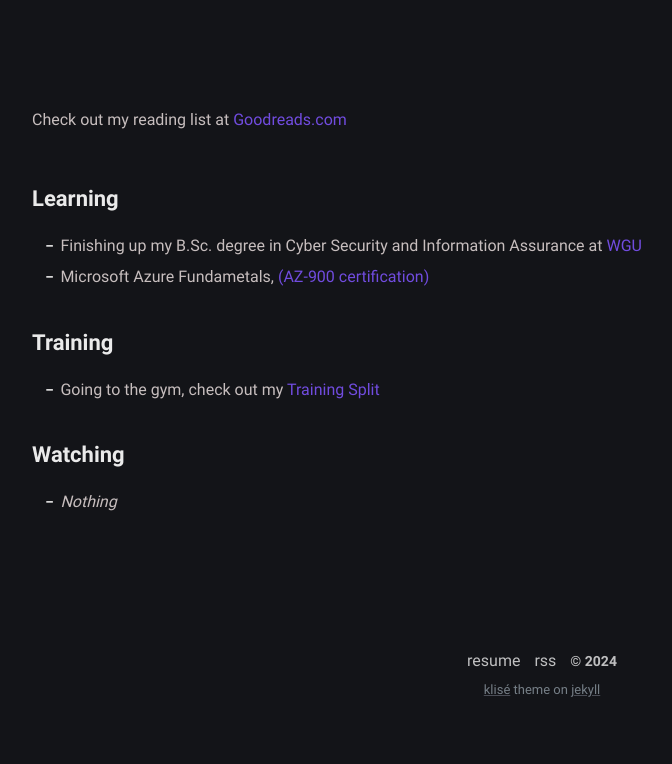
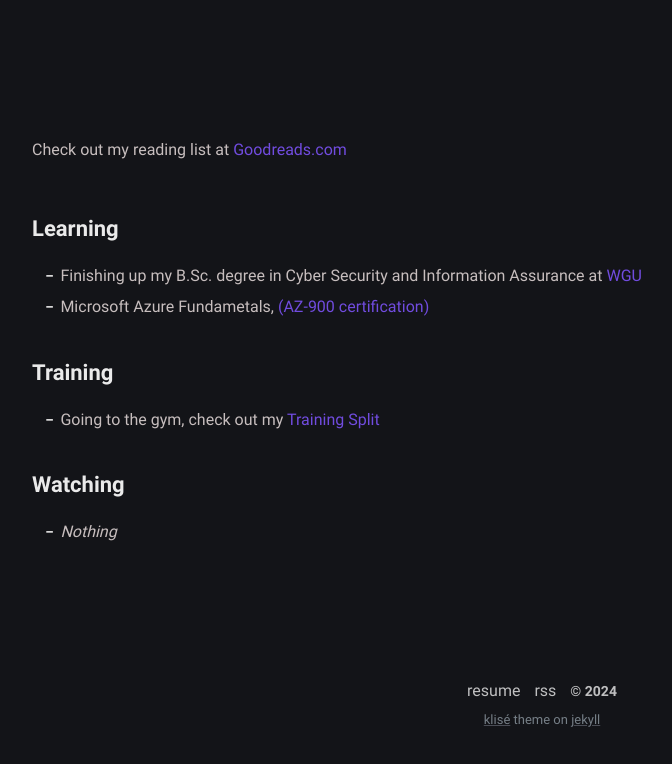
Before and after one commit to dadavidson/dadavidson-blog, a Jekyll site: the page built from now.md, in a window 1280 px wide. Shown: the part 1040-1804 px from the top of the page, without its empty margins (98-770 px from the left). Built offline with Jekyll 4.4.1, drawn with Linux system fonts in a browser that asks for light colours; before the commit the page ends 1774 px from its top, so only the background shows below that.

Commit message:
Update now.md

```diff
--- a/now.md
+++ b/now.md
@@ -56,7 +56,8 @@ The [/now](/now) page is simply where I share what I'm doing, reading, listening
 </div>
 <script src="https://www.goodreads.com/review/grid_widget/6505848.Daniel's%20read%20book%20montage?cover_size=small&hide_link=true&hide_title=true&num_books=12&order=d&shelf=read&sort=date_read&widget_id=1732994897" type="text/javascript" charset="utf-8"></script>
 
-<p><br><br></p>
+<p><br></p>
+<p><br></p>
 
 Check out my reading list at [Goodreads.com](https://www.goodreads.com/user/show/6505848-daniel)
 
```
